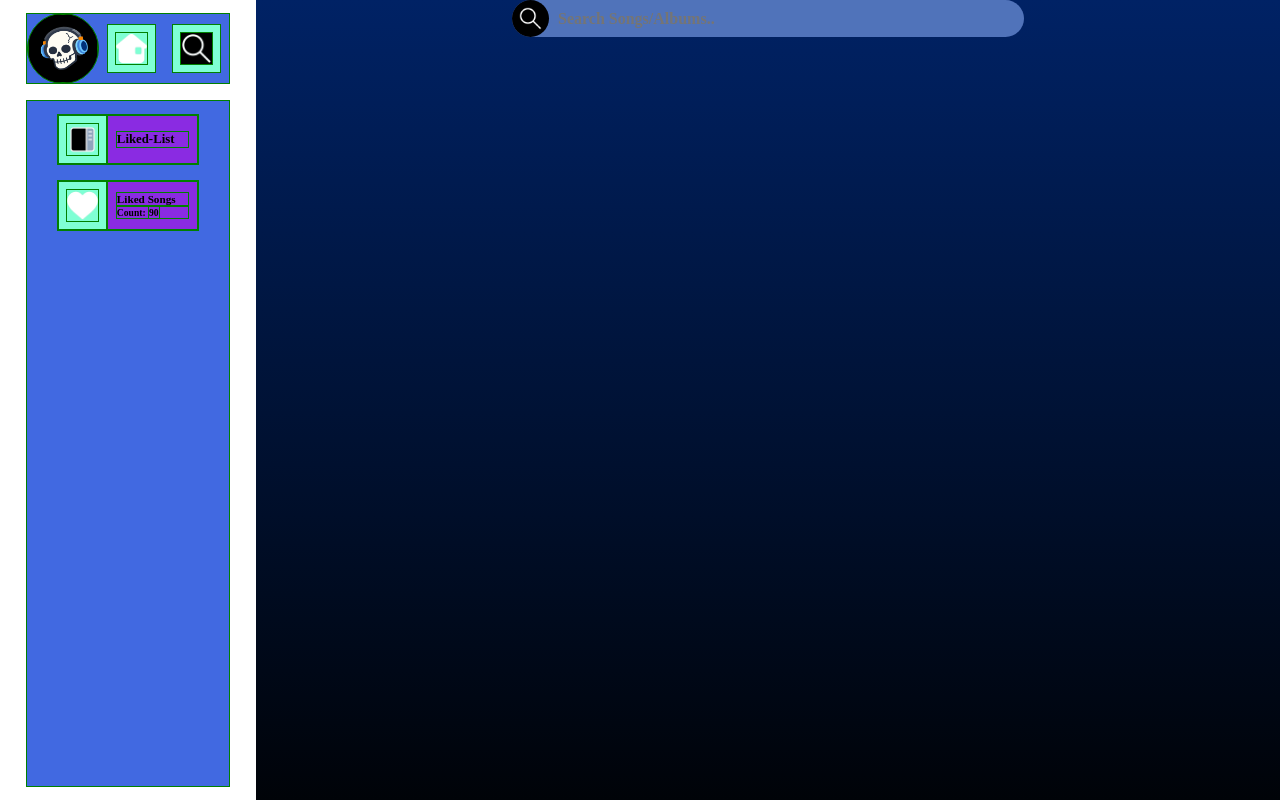
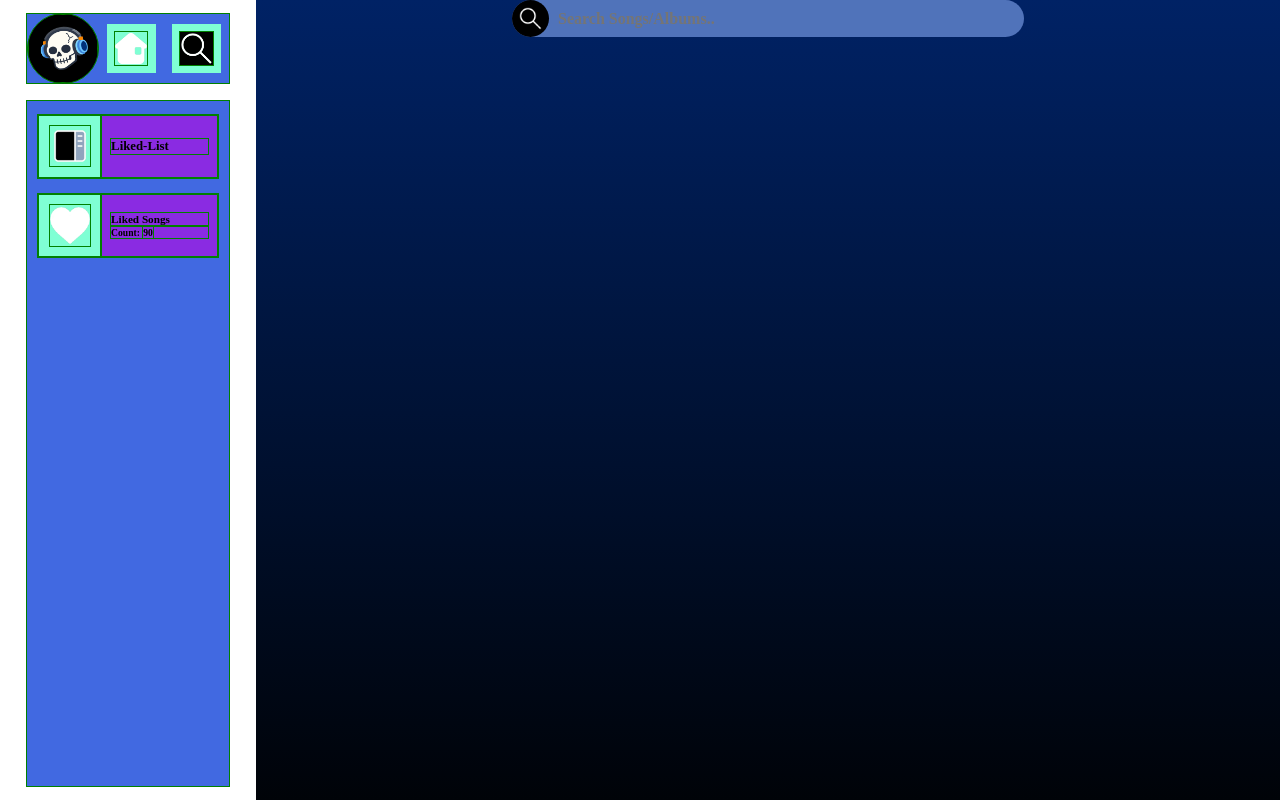
Before and after one commit to Snooz7725/Music-Website, a React (Vite) app in the folder my_app/: page / in a window 1280 px wide. Built offline with nearby package versions, Linux system fonts and the light colour scheme.

Commit message:
feat(sidebar): topbar bugfixes + liked-list tweaks

```diff
--- a/my_app/src/components/sidebar.css
+++ b/my_app/src/components/sidebar.css
@@ -64,11 +64,12 @@
     align-items: center;
     height: calc(var(--closed-sidebar-width) * 0.55);
     max-width: 0;
+    border: transparent;
     aspect-ratio: 1 / 1;
     background-color: aquamarine;
     border-radius: 0;
     overflow: hidden;
-    transition: margin 0.3s ease, max-width 0.3s ease;
+    transition: border 0.3s ease, margin 0.3s ease, max-width 0.3s ease;
 }
 
 .open .topbar-list .icon-wrapper {
@@ -103,10 +104,10 @@
     all: unset;
     display: flex;
     background-color: rgb(255, 0, 0);
-    height: calc(var(--closed-sidebar-width) * 0.55);
-    width: calc(var(--closed-sidebar-width) * 0.55);
+    height: calc(var(--closed-sidebar-width) * 0.7);
+    width: calc(var(--closed-sidebar-width) * 0.7);
     aspect-ratio: 1 / 1;
-    transition: width 0.2s ease;
+    transition: width 0.3s ease;
 }
 
 .btn .icon-wrapper {
@@ -128,7 +129,7 @@
 }
 
 .open .btn {
-    width: calc(var(--open-sidebar-width) * 0.55);
+    width: calc(var(--open-sidebar-width) * 0.7);
     aspect-ratio: unset;
 }
 
```
